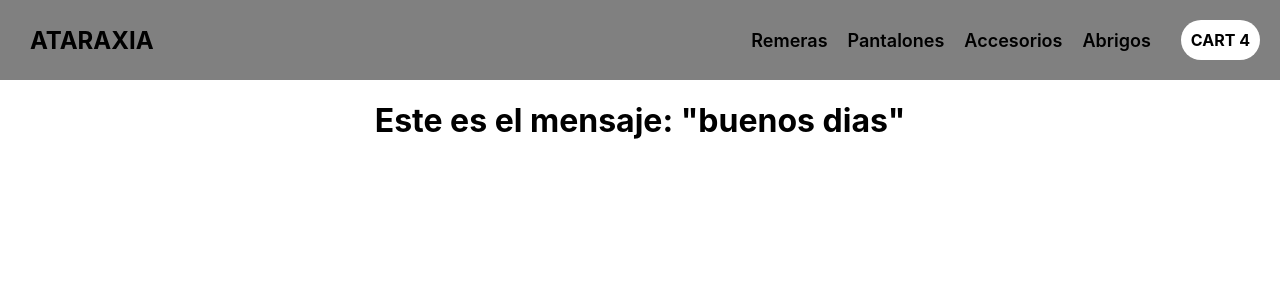
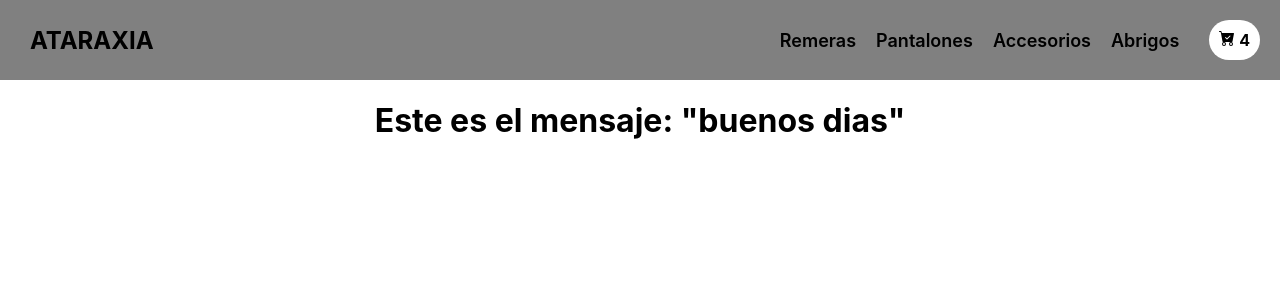
Before and after one commit to JoaquinBruhn/Coder-React, a React (Create React App) app: page / in a window 1280 px wide. Shown: the top 300 px of the page. Built offline with nearby package versions, Linux system fonts and the light colour scheme.

Commit message:
changed the cart icon to an actual icon

```diff
--- a/package.json
+++ b/package.json
@@ -8,6 +8,7 @@
     "@testing-library/user-event": "^13.5.0",
     "react": "^17.0.2",
     "react-dom": "^17.0.2",
+    "react-icons": "^4.3.1",
     "react-scripts": "5.0.0",
     "web-vitals": "^2.1.4"
   },
--- a/src/components/navbar/cart/cart.jsx
+++ /dev/null
@@ -1,9 +0,0 @@
-import "./cart.css"
-
-const Cart = ()=>{
-    return(
-        <h4 className="cart-widget">CART 4</h4>
-    )
-}
-
-export default Cart
--- /dev/null
+++ b/src/components/navbar/cart/cartWidget.jsx
@@ -0,0 +1,10 @@
+import {BsFillCartCheckFill} from "react-icons/bs"
+import "./cartWidget.css"
+
+const CartWidget = ()=>{
+    return(
+        <h4 className="cart-widget"> <BsFillCartCheckFill/> 4</h4>
+    )
+}
+
+export default CartWidget
--- a/src/components/navbar/navbar.jsx
+++ b/src/components/navbar/navbar.jsx
@@ -1,4 +1,4 @@
-import Cart from "./cart/cart"
+import CartWidget from "./cart/cartWidget"
 import "./navbar.css"
 
 const Navbar = ()=>{
@@ -10,7 +10,7 @@ const Navbar = ()=>{
                 <p>pantalones</p>
                 <p>accesorios</p>
                 <p>abrigos</p>
-                <Cart/>
+                <CartWidget/>
             </div>
         </div>
     )
```
Also changed, not shown: src/components/navbar/cart/cartWidget.css (renamed from src/components/navbar/cart/cart.css), 1 other file (tests, documents, lock files or other folders).
